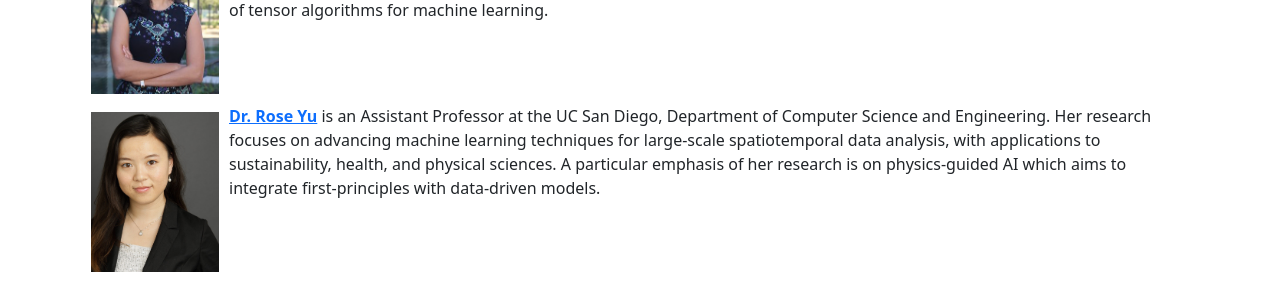
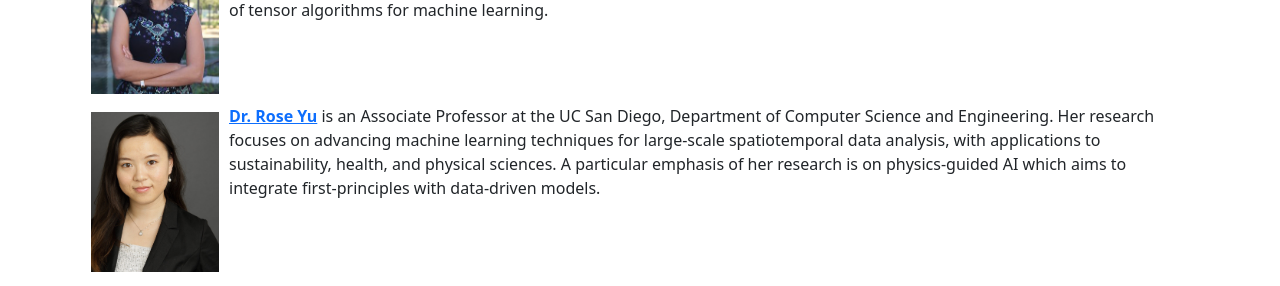
Before and after one commit to JPLMLIA/sudsconf, a Jekyll site: the page built from index.md, in a window 1280 px wide and 900 px high, scrolled down 1404 px. Shown: the part 155-441 px from the top of the window. Built offline with Jekyll 4.4.1, drawn with Linux system fonts in a browser that asks for light colours; a script that is not in the unit is left out.

Commit message:
Rose Assistant -> Associate

```diff
--- a/index.md
+++ b/index.md
@@ -30,7 +30,7 @@ This three-day conference will feature...
 | - | - |
 | <img src="/assets/keynote/Amy-Mcgovern.png" alt="Amy McGovern" class="keynote" /> | [**Dr. Amy McGovern**](https://mcgovern-fagg.org/amy/) is the director of the NSF AI Institute on Trustworthy AI in Weather, Climate, and Coastal Oceanography (AI2ES), and holds dual appointments in the School of Computer Science and the School of Meteorology at the University of Oklahoma. Her research focuses on developing and applying machine learning and data mining methods for real-world applications with a special interest in high-impact weather phenomena including tornados, hail, severe wind events, flooding, drought, and aircraft turbulence.|
 | <img src="/assets/keynote/Anima-Anandkumar.png" alt="Anima Anandkumar" class="keynote" /> | [**Dr. Anima Anandkumar**](https://www.eas.caltech.edu/people/anima) is the Bren Professor of Computing and Mathematical Sciences at the California Institute of Technology, and co-founder of the AI4Science initiative at Caltech. Her research interests are in the areas of large-scale machine learning, non-convex optimization and high-dimensional statistics. In particular, she has been spearheading the development and analysis of tensor algorithms for machine learning. |
-| <img src="/assets/keynote/rose-yu.png" alt="Rose Yu" class="keynote" /> | [**Dr. Rose Yu**](https://datascience.ucsd.edu/people/rose-yu/) is an Assistant Professor at the UC San Diego, Department of Computer Science and Engineering. Her research focuses on advancing machine learning techniques for large-scale spatiotemporal data analysis, with applications to sustainability, health, and physical sciences. A particular emphasis of her research is on physics-guided AI which aims to integrate first-principles with data-driven models. |
+| <img src="/assets/keynote/rose-yu.png" alt="Rose Yu" class="keynote" /> | [**Dr. Rose Yu**](https://datascience.ucsd.edu/people/rose-yu/) is an Associate Professor at the UC San Diego, Department of Computer Science and Engineering. Her research focuses on advancing machine learning techniques for large-scale spatiotemporal data analysis, with applications to sustainability, health, and physical sciences. A particular emphasis of her research is on physics-guided AI which aims to integrate first-principles with data-driven models. |
 | <img src="/assets/keynote/Jennifer-Ngadiuba.png" alt="Jennifer Ngadiuba" class="keynote"/> | [**Dr. Jennifer Ngadiuba**](https://www.turing.ac.uk/people/guest-speakers/jennifer-ngadiuba) is Associate Scientist with Wilson Fellowship at the Fermi National Accelerator Laboratory, the leading facility for particle physics research in the United States. She is specialised in the application of AI to particle physics towards more intelligent detector systems, data reduction and data analysis strategies. This ensures the efficient extraction of the most fundamental physics information from the multitude of data collected at the Large Hadron Collider (LHC), the world's highest-energy particle physics experiment located at the CERN laboratory (Switzerland-France). |
 | <img src="/assets/keynote/elizabeth-davison.png" alt="Elizabeth Davison" class="keynote"/> | [**Dr. Liz Davison**](https://www.chapman.edu/engineering/about/faculty/affiliate-faculty/elizabeth-davison.aspx) is the Associate Principal Director of the Integrated Data and Applications Subdivision at the Aerospace Corporation and a Professor of Practice in the Fowler School of Engineering at Chapman University. The Integrated Data and Applications Subdivision includes departments dedicated to Data Science, Data Engineering/Architecture, Visualization, and more. Dr. Davison's research centers around the application and development of mathematical methods from an engineering and physics perspective to examine complex dynamical systems. |
 
```
Also changed, not shown: program/conf-d1.md (+1 -1 lines).
